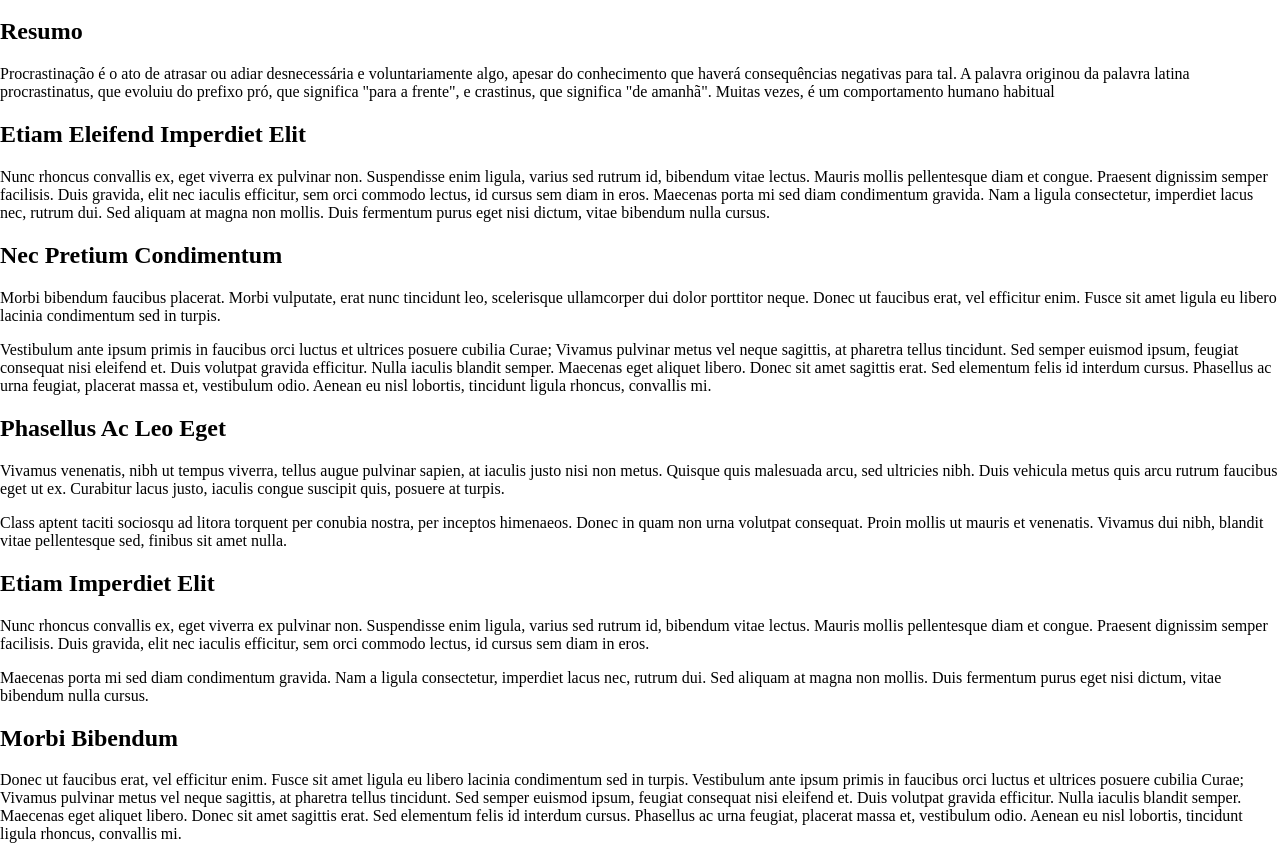
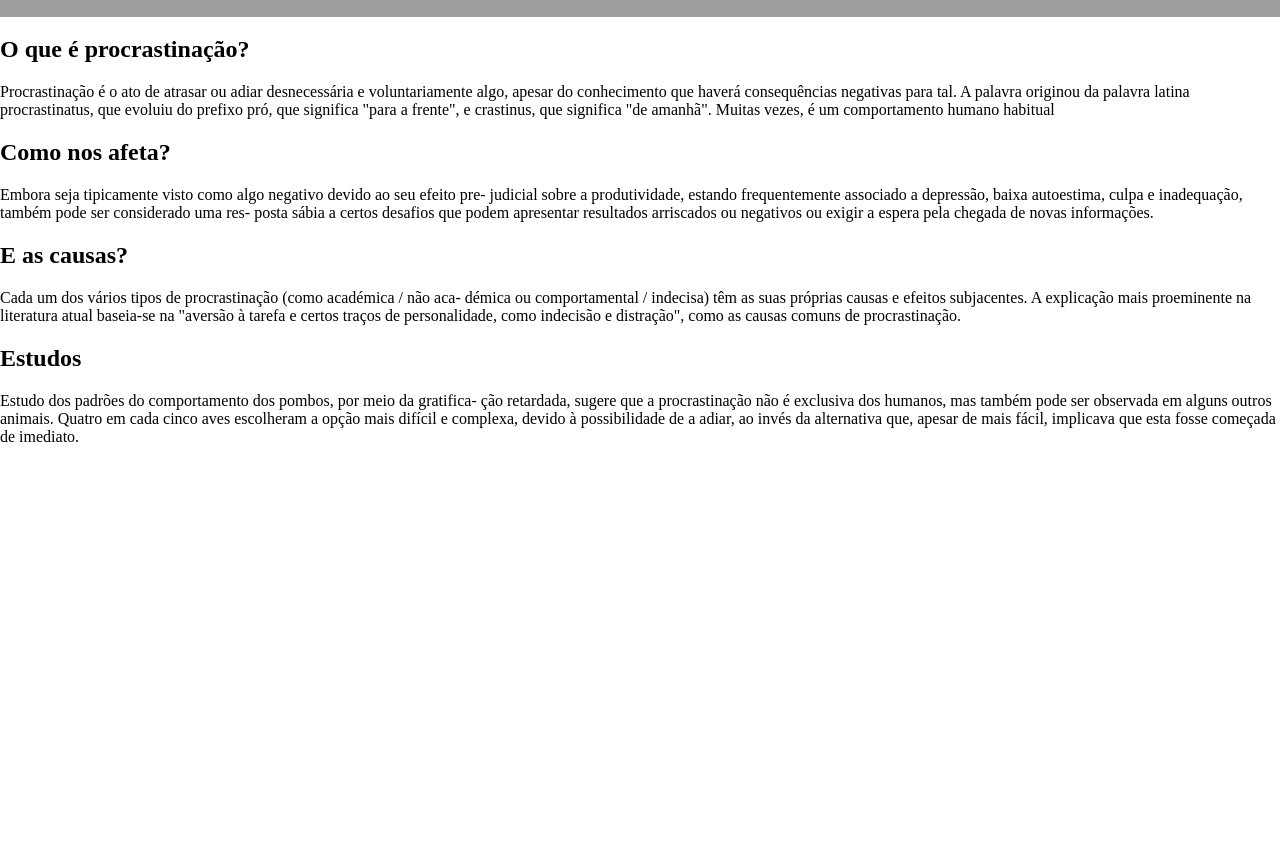
Before and after one commit to AleexMaartins/Currently-working-on, a plain HTML site: page P1T/index.html in a window 1280 px wide. Shown: the part 860-1719 px from the top of the page. After the commit the page ends 1322 px from the top, so only its background shows below. Drawn offline with Linux system fonts and the light colour scheme; grey boxes are pictures that could not be loaded.

Commit message:
kekers
eheheh

```diff
--- a/P1T/index.html
+++ b/P1T/index.html
@@ -18,6 +18,7 @@
 <label for="show-menu" class="open"><span class="fa fa-bars"></span></label>
 <label for="show-menu" class="close"><span class="fa fa-times"></span></label>
 <ul id="topnav">
+<li><a href="#">Home</a></li>
 <li><a href="#">Causas</a></li>
 <li><a href="#">Saúde</a></li>
 <li><a href="#">Cultura</a></li>
@@ -48,10 +49,12 @@
 </div>
 </div>
 
+<!-- ------------------------------------------------------------------------------------------------------------------ -->
+
 <div class="section">
 <div class="pageitem">
 <div class="col">
-<h2>Resumo</h2>
+<h2>O que é procrastinação? </h2>
 <p>Procrastinação é o ato de atrasar ou adiar desnecessária e voluntariamente
 	algo, apesar do conhecimento que haverá consequências negativas para tal. A
 	palavra originou da palavra latina procrastinatus, que evoluiu do prefixo pró,
@@ -59,35 +62,44 @@
 	vezes, é um comportamento humano habitual</p>
 </div>
 <div class="col">
-<h2>Etiam Eleifend Imperdiet Elit</h2>
-<p>Nunc rhoncus convallis ex, eget viverra ex pulvinar non. Suspendisse enim ligula, varius sed rutrum id, bibendum vitae lectus. Mauris mollis pellentesque diam et congue. Praesent dignissim semper facilisis. Duis gravida, elit nec iaculis efficitur, sem orci commodo lectus, id cursus sem diam in eros. Maecenas porta mi sed diam condimentum gravida. Nam a ligula consectetur, imperdiet lacus nec, rutrum dui. Sed aliquam at magna non mollis. Duis fermentum purus eget nisi dictum, vitae bibendum nulla cursus.</p>
+<h2>Como nos afeta?</h2>
+<p>Embora seja tipicamente visto como algo negativo devido ao seu efeito pre-
+	judicial sobre a produtividade, estando frequentemente associado a depressão,
+	baixa autoestima, culpa e inadequação, também pode ser considerado uma res-
+	posta sábia a certos desafios que podem apresentar resultados arriscados ou
+	negativos ou exigir a espera pela chegada de novas informações.</p>
 </div>
 </div>
 </div>
 
-<div class="section">
-<div class="pageitem">
-<h2>Nec Pretium Condimentum</h2>
-<p>Morbi bibendum faucibus placerat. Morbi vulputate, erat nunc tincidunt leo, scelerisque ullamcorper dui dolor porttitor neque. Donec ut faucibus erat, vel efficitur enim. Fusce sit amet ligula eu libero lacinia condimentum sed in turpis.</p><p>Vestibulum ante ipsum primis in faucibus orci luctus et ultrices posuere cubilia Curae; Vivamus pulvinar metus vel neque sagittis, at pharetra tellus tincidunt. Sed semper euismod ipsum, feugiat consequat nisi eleifend et. Duis volutpat gravida efficitur. Nulla iaculis blandit semper. Maecenas eget aliquet libero. Donec sit amet sagittis erat. Sed elementum felis id interdum cursus. Phasellus ac urna feugiat, placerat massa et, vestibulum odio. Aenean eu nisl lobortis, tincidunt ligula rhoncus, convallis mi.</p>
-</div>
-</div>
+<!-- ------------------------------------------------------------------------------------------------------------------ -->
 
 <div class="section">
 <div class="pageitem">
 <div class="col">
-<h2>Phasellus Ac Leo Eget</h2>
-<p> Vivamus venenatis, nibh ut tempus viverra, tellus augue pulvinar sapien, at iaculis justo nisi non metus. Quisque quis malesuada arcu, sed ultricies nibh. Duis vehicula metus quis arcu rutrum faucibus eget ut ex. Curabitur lacus justo, iaculis congue suscipit quis, posuere at turpis. </p><p>Class aptent taciti sociosqu ad litora torquent per conubia nostra, per inceptos himenaeos. Donec in quam non urna volutpat consequat. Proin mollis ut mauris et venenatis. Vivamus dui nibh, blandit vitae pellentesque sed, finibus sit amet nulla.</p>
+<h2>E as causas?</h2>
+<p>Cada um dos vários tipos de procrastinação (como académica / não aca-
+	démica ou comportamental / indecisa) têm as suas próprias causas e efeitos
+	subjacentes. A explicação mais proeminente na literatura atual baseia-se na
+	"aversão à tarefa e certos traços de personalidade, como indecisão e distração",
+	como as causas comuns de procrastinação.</p>
 </div>
+
 <div class="col">
-<h2>Etiam Imperdiet Elit</h2>
-<p>Nunc rhoncus convallis ex, eget viverra ex pulvinar non. Suspendisse enim ligula, varius sed rutrum id, bibendum vitae lectus. Mauris mollis pellentesque diam et congue. Praesent dignissim semper facilisis. Duis gravida, elit nec iaculis efficitur, sem orci commodo lectus, id cursus sem diam in eros. </p><p>Maecenas porta mi sed diam condimentum gravida. Nam a ligula consectetur, imperdiet lacus nec, rutrum dui. Sed aliquam at magna non mollis. Duis fermentum purus eget nisi dictum, vitae bibendum nulla cursus.</p>
+<h2>Estudos</h2>
+<p>Estudo dos padrões do comportamento dos pombos, por meio da gratifica-
+	ção retardada, sugere que a procrastinação não é exclusiva dos humanos, mas
+	também pode ser observada em alguns outros animais. Quatro em cada cinco
+	aves escolheram a opção mais difícil e complexa, devido à possibilidade de a
+	adiar, ao invés da alternativa que, apesar de mais fácil, implicava que esta fosse
+	começada de imediato.
+	</p>
 </div>
-<div class="col">
-<h2>Morbi Bibendum</h2>
-<p>Donec ut faucibus erat, vel efficitur enim. Fusce sit amet ligula eu libero lacinia condimentum sed in turpis. Vestibulum ante ipsum primis in faucibus orci luctus et ultrices posuere cubilia Curae; Vivamus pulvinar metus vel neque sagittis, at pharetra tellus tincidunt. Sed semper euismod ipsum, feugiat consequat nisi eleifend et. Duis volutpat gravida efficitur. Nulla iaculis blandit semper. Maecenas eget aliquet libero. Donec sit amet sagittis erat. Sed elementum felis id interdum cursus. Phasellus ac urna feugiat, placerat massa et, vestibulum odio. Aenean eu nisl lobortis, tincidunt ligula rhoncus, convallis mi.</p>
+
 </div>
 </div>
-</div>
+<!-- ------------------------------------------------------------------------------------------------------------------ -->
+
 
 <!-- footer items go here
 <div class="section">
@@ -105,10 +117,10 @@
 <!-- This part has to be kept intact under the CC-NC Licence -->
     <!--<div class="col"><p><a href="http://mlpdesign.net">HTML & CSS</a> by MLPdesign</p></div> -->
 <!-- CC-NC Licence credit ends here -->
-
+<!--
 </div>
 </div>
-
+-->
 </div>
 </body>
 </html>
```
Also changed, not shown: P1T/causas.html (added, +41 -0 lines).
